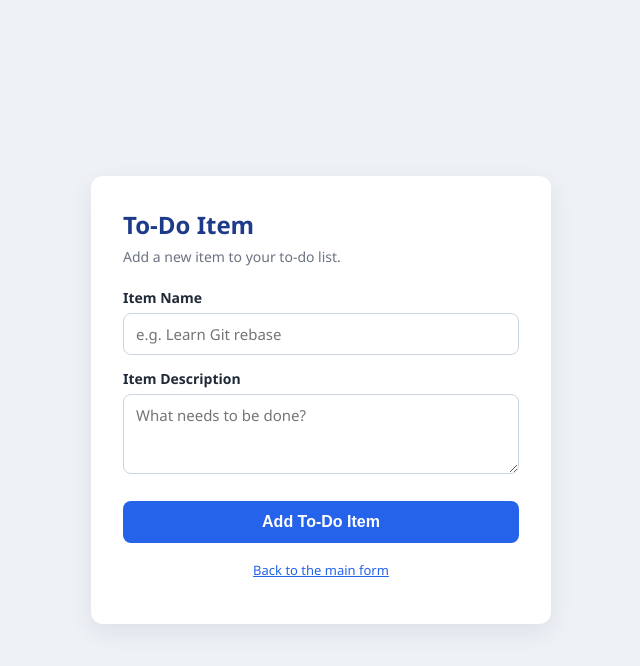
After one commit to samriddhi0604/Git_and_GitHub_Samriddhi_Mishra, a Flask app: page /todo in a window 1280 px wide. The commit adds this page. Shown: the top 666 px of the page, without its empty margins (319-959 px from the left). Run offline with Flask 3, Linux system fonts and the light colour scheme.

Commit message:
Add To-Do page with Item Name and Item Description form

```diff
--- a/app.py
+++ b/app.py
@@ -6,6 +6,7 @@ Routes:
   /api      -> reads a JSON list from data.json (backend file) and returns it as JSON
   /         -> form that inserts the submitted data into MongoDB Atlas
   /success  -> "Data submitted successfully" page
+  /todo     -> To-Do page with a form (frontend)
 """
 import json
 import os
@@ -64,6 +65,13 @@ def api():
     return jsonify(data)
 
 
+# ---------------- To-Do page (frontend) ----------------
+@app.route("/todo")
+def todo():
+    """Show the To-Do form (Item Name and Item Description)."""
+    return render_template("todo.html")
+
+
 # ---------------- Form + MongoDB Atlas ----------------
 @app.route("/", methods=["GET", "POST"])
 def form():
--- a/templates/base.html
+++ b/templates/base.html
@@ -33,6 +33,10 @@
       background: #fef2f2; color: #b91c1c; border: 1px solid #fecaca;
       padding: 12px 14px; border-radius: 8px; font-size: 14px; margin-bottom: 8px;
     }
+    .success {
+      background: #f0fdf4; color: #15803d; border: 1px solid #bbf7d0;
+      padding: 12px 14px; border-radius: 8px; font-size: 14px; margin-bottom: 8px;
+    }
     .success-icon {
       width: 64px; height: 64px; border-radius: 50%; background: #dcfce7; color: #16a34a;
       display: flex; align-items: center; justify-content: center; font-size: 34px; margin: 0 auto 16px;
--- /dev/null
+++ b/templates/todo.html
@@ -0,0 +1,46 @@
+{% extends "base.html" %}
+{% block title %}To-Do{% endblock %}
+{% block content %}
+  <h1>To-Do Item</h1>
+  <p class="subtitle">Add a new item to your to-do list.</p>
+
+  <div id="result" role="status"></div>
+
+  <form id="todo-form" method="POST" action="/submittodoitem">
+    <label for="itemName">Item Name</label>
+    <input type="text" id="itemName" name="itemName" placeholder="e.g. Learn Git rebase" required>
+
+    <label for="itemDescription">Item Description</label>
+    <textarea id="itemDescription" name="itemDescription" placeholder="What needs to be done?" required></textarea>
+
+    <button type="submit">Add To-Do Item</button>
+  </form>
+
+  <p class="footer"><a href="{{ url_for('form') }}">Back to the main form</a></p>
+
+  <script>
+    // Send the form to the backend API without leaving the page
+    const form = document.getElementById("todo-form");
+    const result = document.getElementById("result");
+    form.addEventListener("submit", async (event) => {
+      event.preventDefault();
+      result.className = "";
+      result.textContent = "Saving...";
+      try {
+        const response = await fetch(form.action, { method: "POST", body: new FormData(form) });
+        const data = await response.json();
+        if (response.ok) {
+          result.className = "success";
+          result.textContent = data.message;
+          form.reset();
+        } else {
+          result.className = "error";
+          result.textContent = "Error: " + data.error;
+        }
+      } catch (err) {
+        result.className = "error";
+        result.textContent = "Error: could not reach the server (" + err + ")";
+      }
+    });
+  </script>
+{% endblock %}
```
